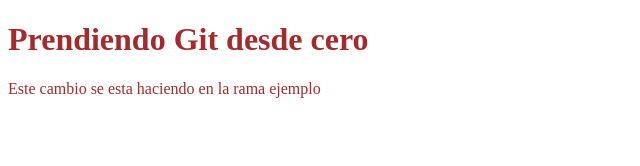
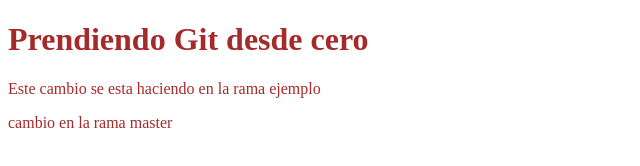
Before and after one commit to choikera/prueba, a plain HTML site: page index.html in a window 1280 px wide. Shown: the whole page, without its empty margins (0-640 px from the left). Drawn offline with Linux system fonts and the light colour scheme.

Commit message:
parrafo master

```diff
--- a/index.html
+++ b/index.html
@@ -10,5 +10,6 @@
 		<h1>Prendiendo Git desde cero</h1>
 	</header>
 	<p>Este cambio se esta haciendo en la rama ejemplo</p>
+	<p> cambio en la rama master</p>
 </body>
 </html>
```
